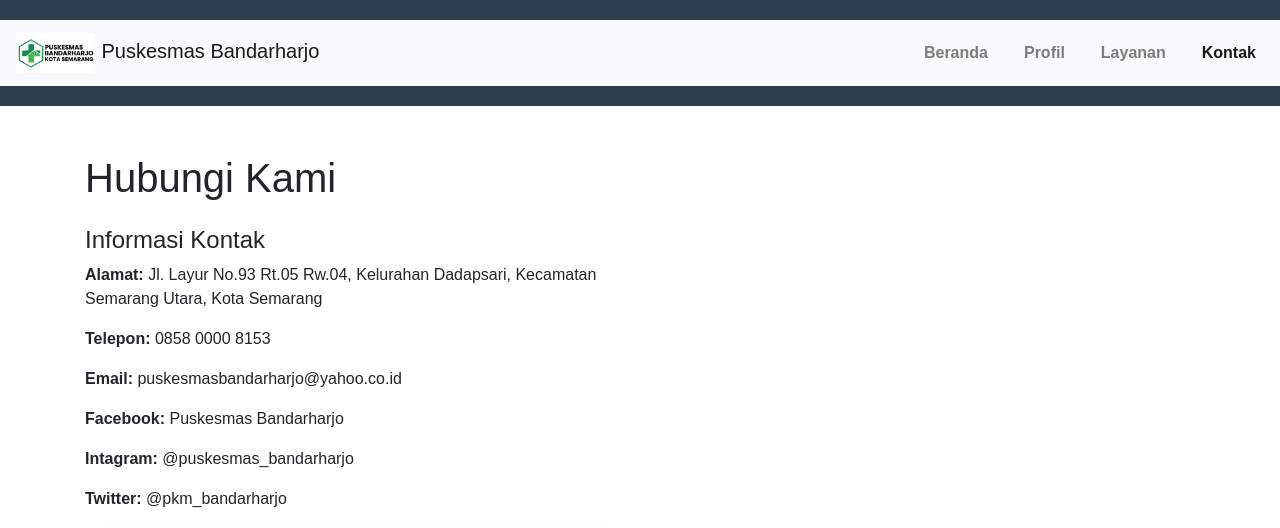
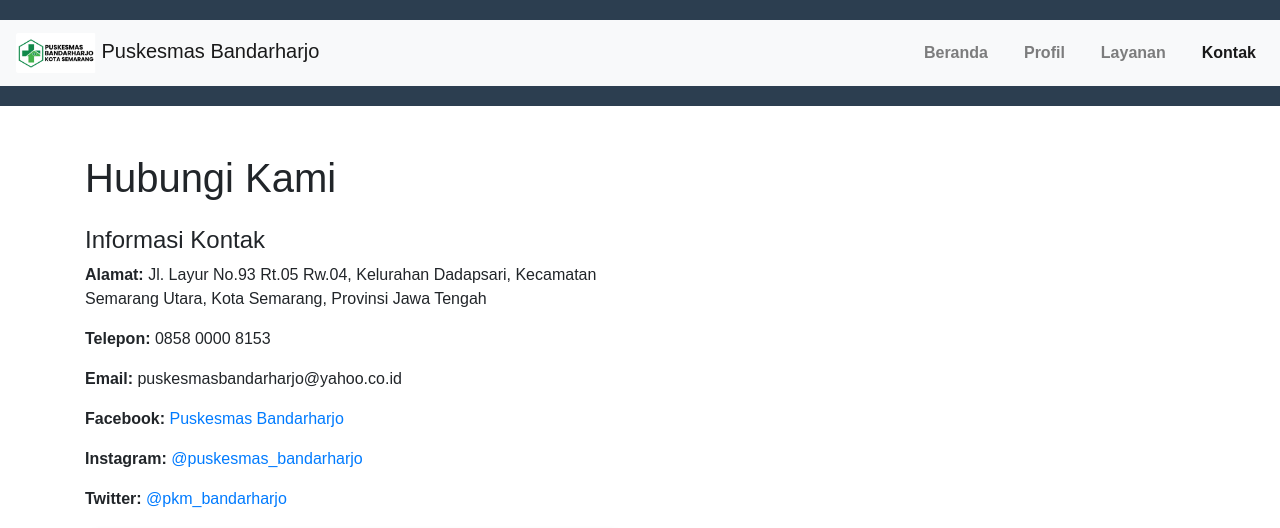
Before and after one commit to Rivaldisky73/puskesmas-bandarharjo, a plain HTML site: page kontak.html in a window 1280 px wide. Shown: the top 528 px of the page. Drawn offline with nearby package versions, Linux system fonts and the light colour scheme; grey boxes are pictures that could not be loaded; files whose address does not match are found by name.

Commit message:
Update kontak.html

```diff
--- a/kontak.html
+++ b/kontak.html
@@ -36,12 +36,27 @@
     <div class="row">
       <div class="col-md-6">
         <h4>Informasi Kontak</h4>
-        <p><strong>Alamat:</strong> Jl. Layur No.93 Rt.05 Rw.04, Kelurahan Dadapsari, Kecamatan Semarang Utara, Kota Semarang</p>
+        <p><strong>Alamat:</strong> Jl. Layur No.93 Rt.05 Rw.04, Kelurahan Dadapsari, Kecamatan Semarang Utara, Kota Semarang, Provinsi Jawa Tengah</p>
         <p><strong>Telepon:</strong> 0858 0000 8153</p>
         <p><strong>Email:</strong> puskesmasbandarharjo@yahoo.co.id</p>
-        <p><strong>Facebook:</strong> Puskesmas Bandarharjo</p>
-        <p><strong>Intagram:</strong> @puskesmas_bandarharjo</p>
-        <p><strong>Twitter:</strong> @pkm_bandarharjo</p>
+        <p>
+          <strong>Facebook:</strong>
+          <a href="https://www.facebook.com/puskesmas.bandarharjo" target="_blank">
+            Puskesmas Bandarharjo
+          </a>
+        </p>
+        <p>
+          <strong>Instagram:</strong>
+          <a href="https://www.instagram.com/puskesmas_bandarharjo/" target="_blank">
+            @puskesmas_bandarharjo
+          </a>
+        </p>
+        <p>
+          <strong>Twitter:</strong>
+          <a href="https://x.com/pkm_bandarharjo" target="_blank">
+            @pkm_bandarharjo
+          </a>
+        </p>
 
         <!-- Jika memiliki embed peta Google Maps, Anda dapat menyisipkan iframe di sini -->
         <div class="map-container">
```
